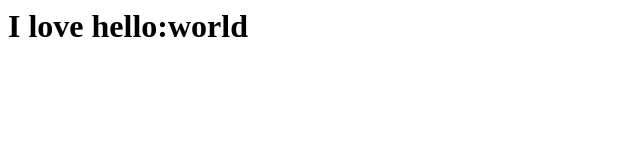
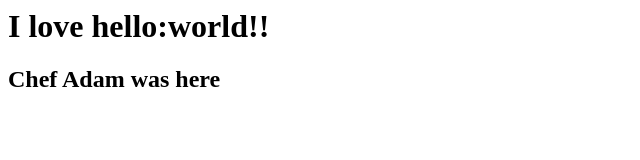
Before and after one commit to maralihart/helloworld-website, a plain HTML site: page index.html in a window 1280 px wide. Shown: the whole page, without its empty margins (0-640 px from the left). Drawn offline with Linux system fonts and the light colour scheme.

Commit message:
sneaky Adam change

```diff
--- a/index.html
+++ b/index.html
@@ -1,5 +1,6 @@
 <html>
   <body>
-    <h1>I love hello:world</h1>
+    <h1>I love hello:world!!</h1>
+<h2>Chef Adam was here</h2>
   </body>
 </html>
```
